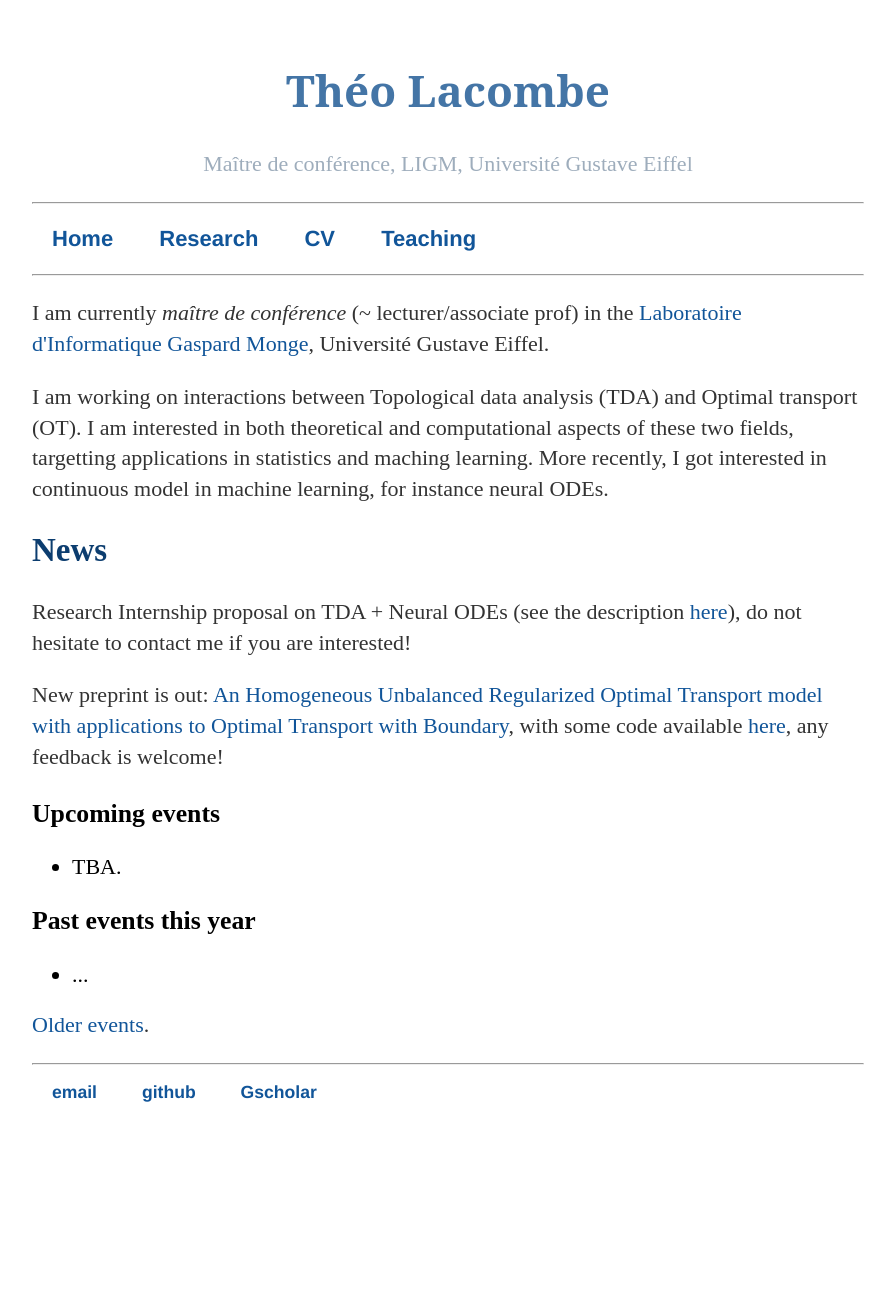
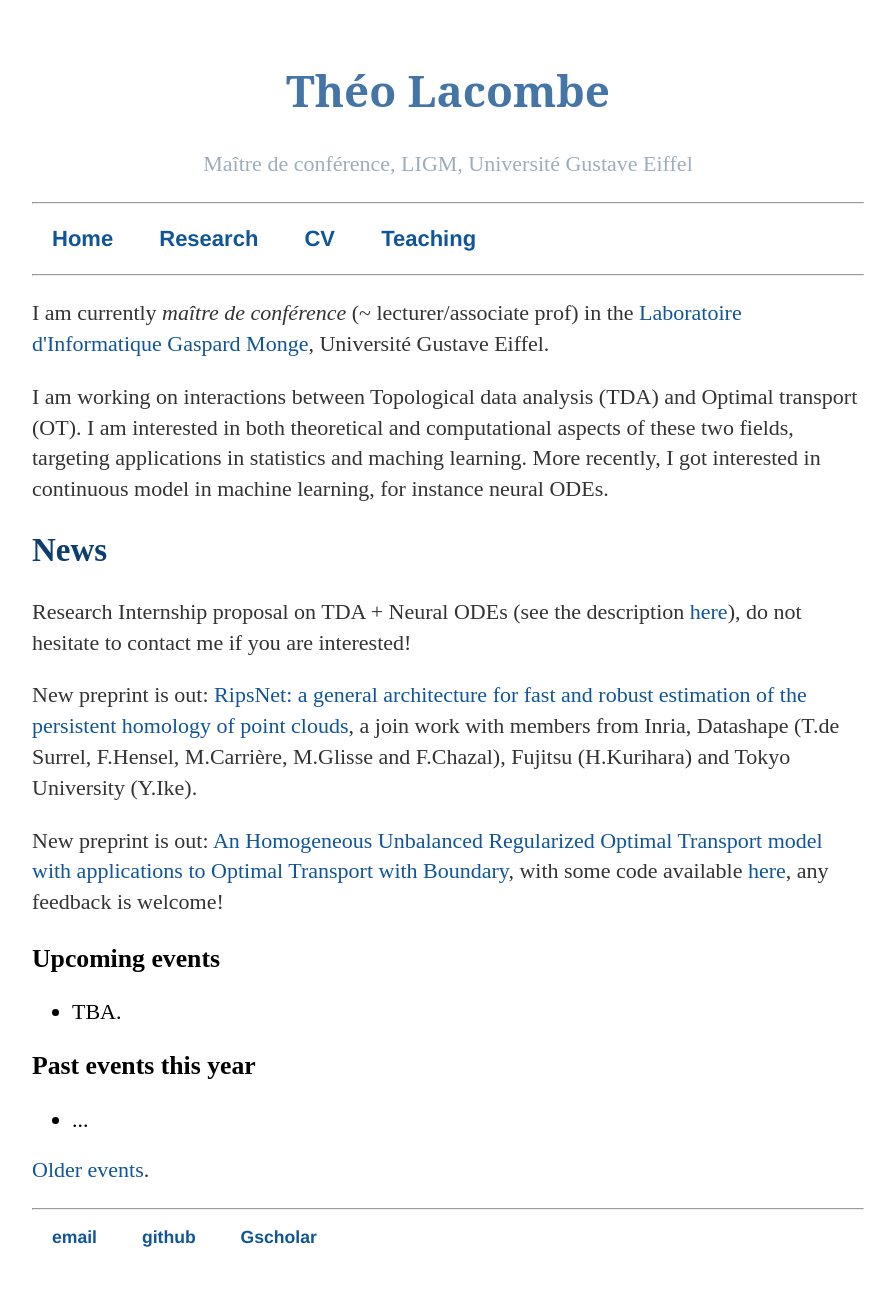
Before and after one commit to tlacombe/tlacombe.github.io, a Jekyll site: the page built from index.html, in a window 1280 px wide. Shown: the whole page, without its empty margins (192-1087 px from the left). Built offline with Jekyll 4.4.1, drawn with Linux system fonts in a browser that asks for light colours; before the commit the page ends 1163 px from its top, so only the background shows below that.

Commit message:
correction typo

```diff
--- a/index.html
+++ b/index.html
@@ -5,11 +5,13 @@ title: Théo Lacombe's webpage
 <div class="blurb">
 	<p>I am currently <i>maître de conférence</i> (~ lecturer/associate prof) in the <a href="http://ligm.u-pem.fr">Laboratoire d'Informatique Gaspard Monge</a>, Université Gustave Eiffel.</p>
 	<p>
-		I am working on interactions between Topological data analysis (TDA) and Optimal transport (OT). I am interested in both theoretical and computational aspects of these two fields, targetting applications in statistics and maching learning. More recently, I got interested in continuous model in machine learning, for instance neural ODEs.
+		I am working on interactions between Topological data analysis (TDA) and Optimal transport (OT). I am interested in both theoretical and computational aspects of these two fields, targeting applications in statistics and maching learning. More recently, I got interested in continuous model in machine learning, for instance neural ODEs.
 	</p>
 
     <h2> News </h2>
     <p>Research Internship proposal on TDA + Neural ODEs (see the description <a href='./research/material/stage.pdf'>here</a>), do not hesitate to contact me if you are interested!</p>
+
+    <p>New preprint is out: <a href="https://arxiv.org/abs/2202.01725">RipsNet: a general architecture for fast and robust estimation of the persistent homology of point clouds</a>, a join work with members from Inria, Datashape (T.de Surrel, F.Hensel, M.Carrière, M.Glisse and F.Chazal), Fujitsu (H.Kurihara) and Tokyo University (Y.Ike).</p>
 
     <p>New preprint is out: <a href="https://arxiv.org/abs/2201.02082">An Homogeneous Unbalanced Regularized Optimal Transport model with applications to Optimal Transport with Boundary</a>, with some code available <a href='https://github.com/tlacombe/homogeneousUROT'>here</a>, any feedback is welcome!</p>
 
```
